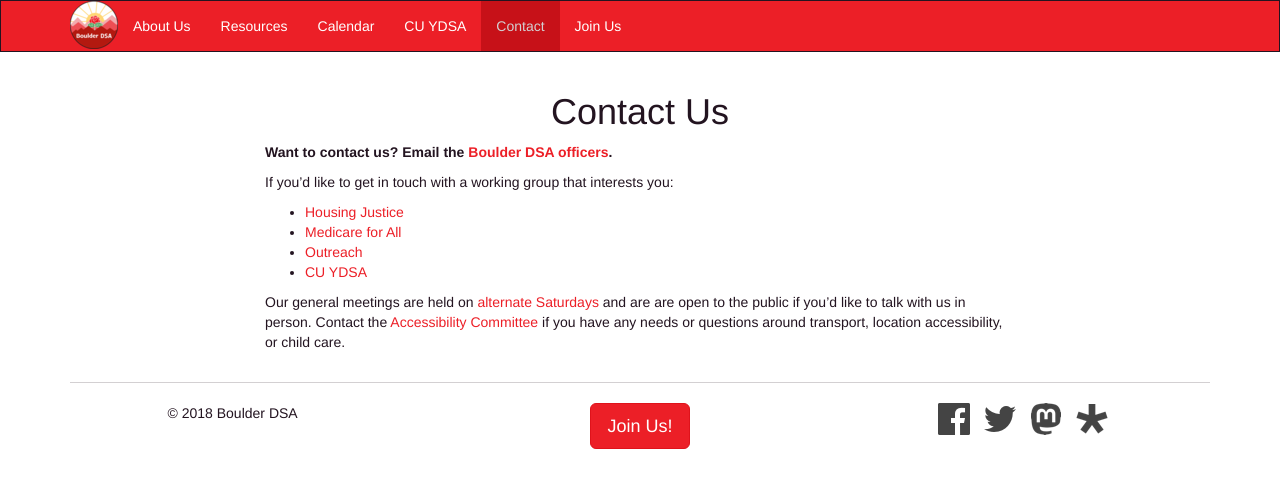
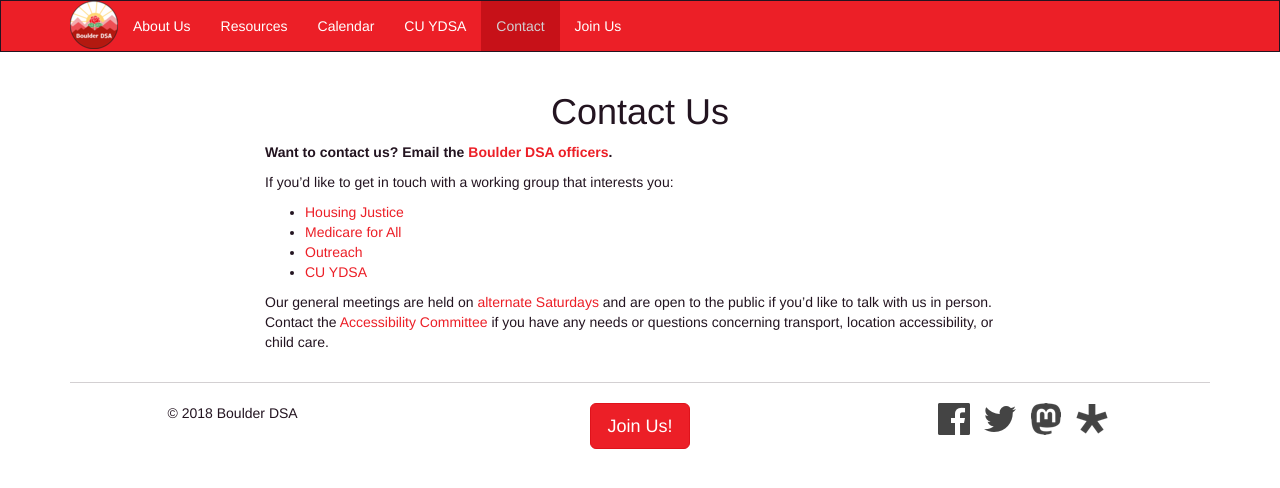
Before and after one commit to boulderdsa/boulderdsa.github.io, a Jekyll site: the page built from contact.md, in a window 1280 px wide. Shown: the top 488 px of the page. Built offline with Jekyll 4.4.1, drawn with Linux system fonts in a browser that asks for light colours.

Commit message:
Update contact.md

```diff
--- a/contact.md
+++ b/contact.md
@@ -12,7 +12,7 @@ If you'd like to get in touch with a working group that interests you:
 * [Outreach][email-outreach]
 * [CU YDSA][email-ydsa]
 
-Our general meetings are held on [alternate Saturdays]({% link calendar.md %}) and are are open to the public if you'd like to talk with us in person. Contact the [Accessibility Committee][email-accessibility] if you have any needs or questions around transport, location accessibility, or child care.
+Our general meetings are held on [alternate Saturdays]({% link calendar.md %}) and are open to the public if you'd like to talk with us in person. Contact the [Accessibility Committee][email-accessibility] if you have any needs or questions concerning transport, location accessibility, or child care.
 
 [email-officers]: mailto:boulderdsa@gmail.com
 [email-housing]: mailto:boulder.housing.justice@gmail.com
```
